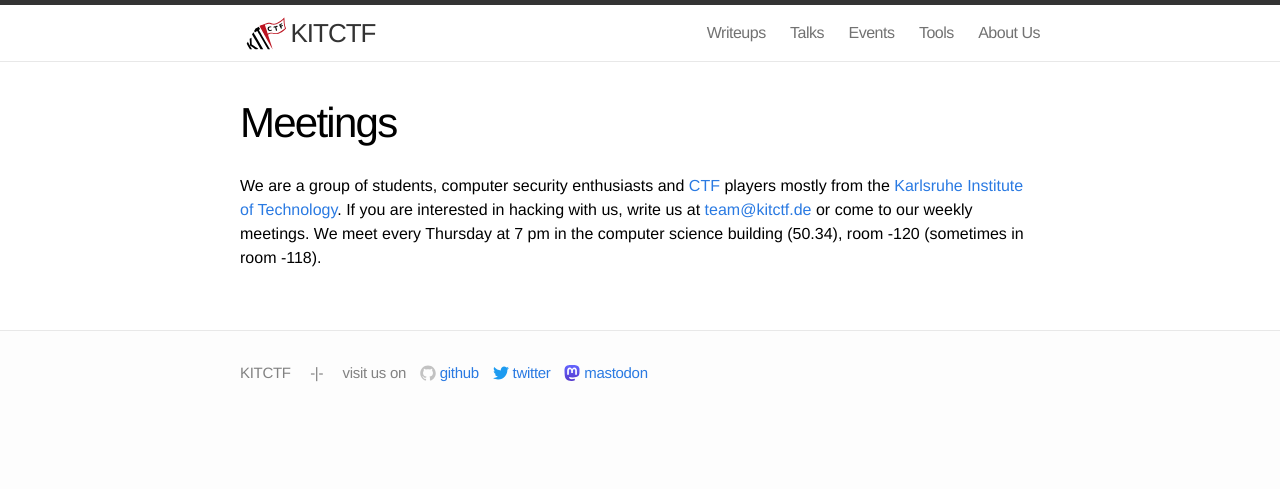
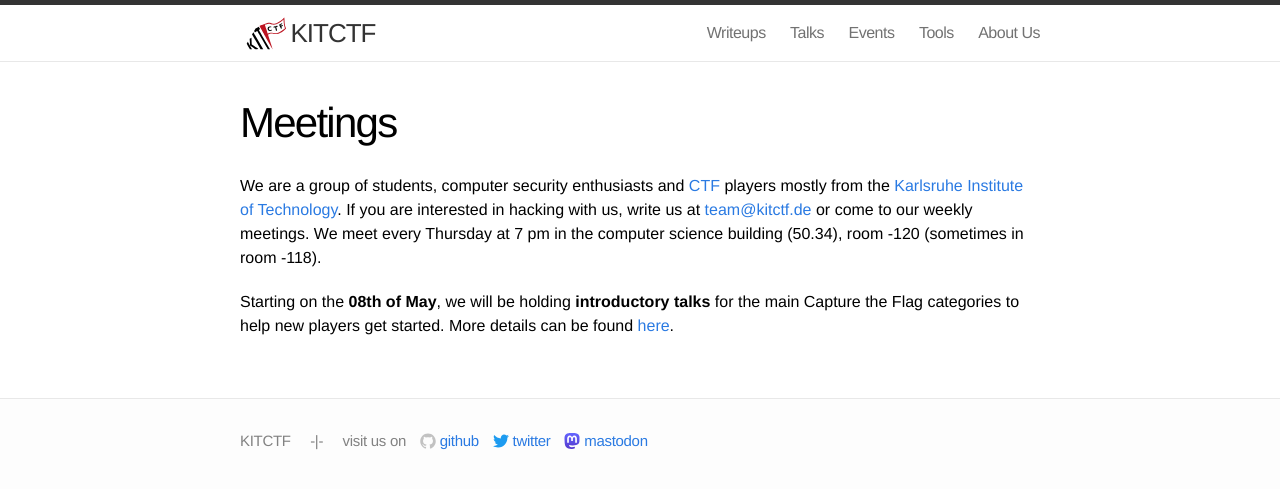
Before and after one commit to kitctf/www, a Jekyll site: the page built from meetings.md, in a window 1280 px wide. Shown: the top 489 px of the page. Built offline with Jekyll 4.4.1, drawn with Linux system fonts in a browser that asks for light colours.

Commit message:
Update information about intro talks on meetings page

```diff
--- a/meetings.md
+++ b/meetings.md
@@ -5,3 +5,5 @@ permalink: /meetings/
 ---
 
 We are a group of students, computer security enthusiasts and [CTF](https://ctftime.org/ctf-wtf/) players mostly from the [Karlsruhe Institute of Technology](https://www.kit.edu/english). If you are interested in hacking with us, write us at [team@kitctf.de](mailto:team@kitctf.de) or come to our weekly meetings. We meet every Thursday at 7 pm in the computer science building (50.34), room -120 (sometimes in room -118).
+
+Starting on the **08th of May**, we will be holding **introductory talks** for the main Capture the Flag categories to help new players get started. More details can be found [here](/intro).
```
